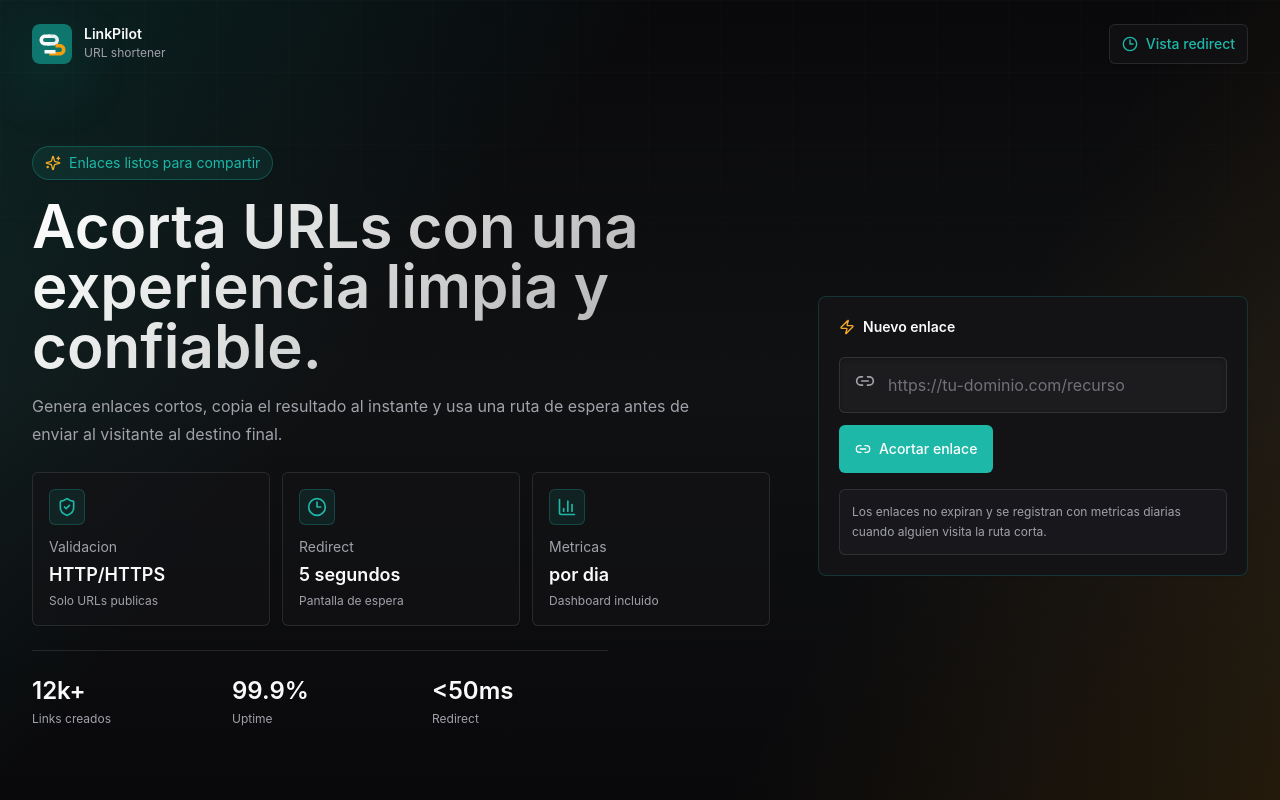
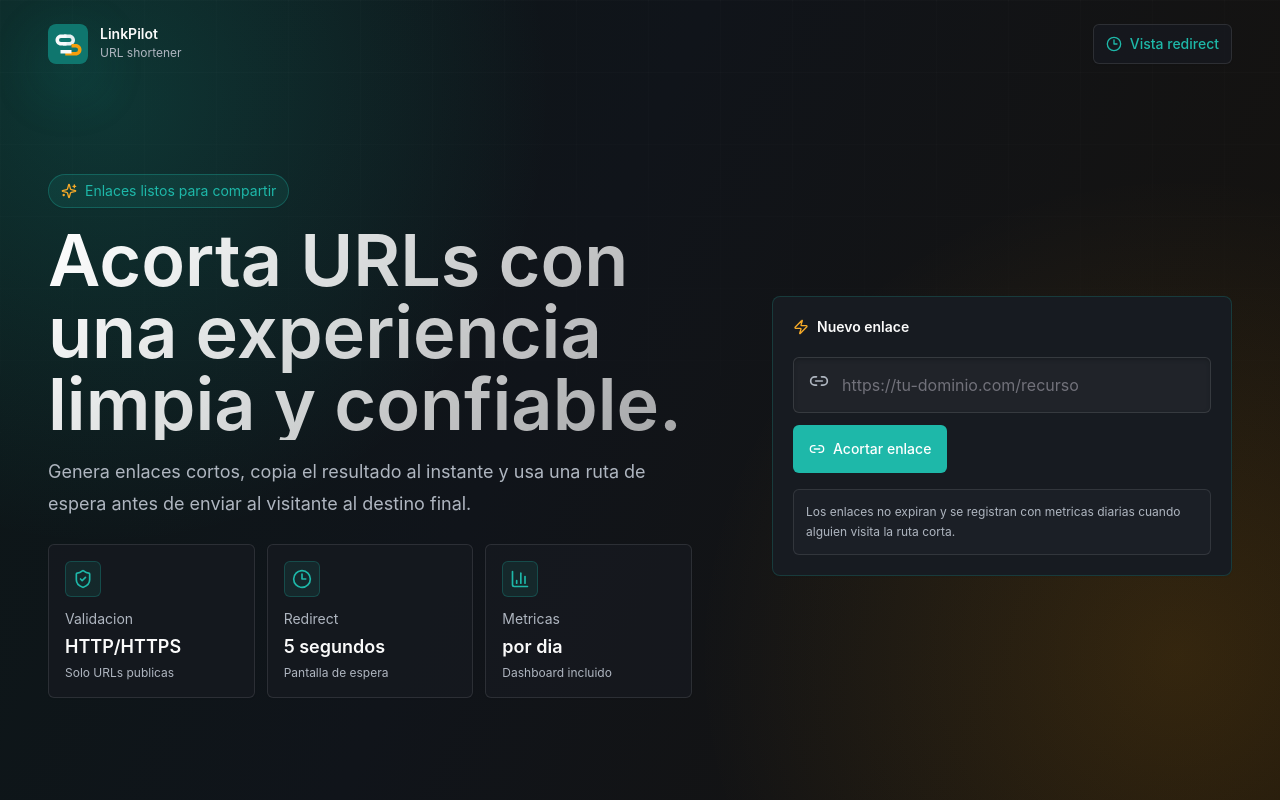
Before and after one commit to Naiker12/lp-web-app, a React (Vite) app: page / in a window 1280 px wide. Built offline with nearby package versions, Linux system fonts and the light colour scheme; no server answers.

Commit message:
Refine web app layout width and contrast

```diff
--- a/src/pages/HomePage.tsx
+++ b/src/pages/HomePage.tsx
@@ -10,7 +10,7 @@ export function HomePage() {
 
   return (
     <main className="app-shell">
-      <section className="relative mx-auto flex min-h-dvh w-full max-w-7xl flex-col gap-8 px-4 py-5 sm:px-6 sm:py-6 lg:px-8">
+      <section className="relative mx-auto flex min-h-dvh w-full max-w-[92rem] flex-col gap-8 px-4 py-5 sm:px-6 sm:py-6 lg:px-10 xl:px-12 2xl:max-w-[104rem]">
         <nav className="animate-soft-in flex items-center justify-between">
           <div className="flex items-center gap-3">
             <img alt="LinkPilot" className="brand-mark h-10 w-10 rounded-md" src="/logo.svg" />
@@ -28,23 +28,23 @@ export function HomePage() {
           </a>
         </nav>
 
-        <div className="grid flex-1 items-center gap-8 py-6 sm:py-8 lg:grid-cols-[minmax(0,1fr)_minmax(380px,430px)] lg:gap-12">
+        <div className="grid flex-1 items-center gap-8 py-6 sm:py-8 lg:grid-cols-[minmax(0,1.35fr)_minmax(390px,460px)] lg:gap-14 xl:gap-20">
           <div className="animate-fade-up grid gap-6">
             <div className="grid gap-4">
               <div className="inline-flex w-fit items-center gap-2 rounded-full border border-primary/30 bg-primary/10 px-3 py-1.5 text-sm text-primary shadow-sm">
                 <Sparkles className="h-4 w-4 text-accent" />
                 Enlaces listos para compartir
               </div>
-              <h1 className="hero-title max-w-3xl text-4xl font-semibold leading-tight tracking-normal sm:text-5xl lg:text-6xl">
+              <h1 className="hero-title max-w-4xl text-4xl font-semibold leading-tight tracking-normal sm:text-5xl lg:text-6xl xl:text-7xl">
                 Acorta URLs con una experiencia limpia y confiable.
               </h1>
-              <p className="max-w-2xl text-base leading-7 text-muted-foreground">
+              <p className="max-w-3xl text-base leading-7 text-muted-foreground sm:text-lg sm:leading-8">
                 Genera enlaces cortos, copia el resultado al instante y usa una ruta de espera antes de enviar al
                 visitante al destino final.
               </p>
             </div>
 
-            <div className="grid gap-3 sm:grid-cols-3">
+            <div className="grid gap-3 sm:grid-cols-3 xl:max-w-5xl">
               {[
                 { label: "Validacion", value: "HTTP/HTTPS", helper: "Solo URLs publicas", icon: ShieldCheck },
                 { label: "Redirect", value: "5 segundos", helper: "Pantalla de espera", icon: Clock3 },
@@ -62,19 +62,6 @@ export function HomePage() {
                   </div>
                 );
               })}
-            </div>
-
-            <div className="grid max-w-xl grid-cols-3 gap-3 border-t border-white/10 pt-6 sm:gap-6">
-              {[
-                ["12k+", "Links creados"],
-                ["99.9%", "Uptime"],
-                ["<50ms", "Redirect"],
-              ].map(([value, label]) => (
-                <div key={label}>
-                  <p className="text-xl font-semibold tracking-normal sm:text-2xl">{value}</p>
-                  <p className="mt-1 text-xs text-muted-foreground">{label}</p>
-                </div>
-              ))}
             </div>
           </div>
 
--- a/src/styles.css
+++ b/src/styles.css
@@ -4,16 +4,16 @@
 
 @layer base {
   :root {
-    --background: 240 5% 4%;
+    --background: 220 22% 7%;
     --foreground: 0 0% 98%;
-    --card: 240 6% 8%;
+    --card: 218 18% 11%;
     --card-foreground: 0 0% 98%;
     --primary: 174 72% 42%;
     --primary-foreground: 0 0% 100%;
-    --secondary: 240 5% 15%;
+    --secondary: 217 14% 17%;
     --secondary-foreground: 0 0% 98%;
-    --muted: 240 5% 13%;
-    --muted-foreground: 240 5% 65%;
+    --muted: 217 16% 15%;
+    --muted-foreground: 215 12% 72%;
     --accent: 38 92% 56%;
     --accent-foreground: 32 80% 12%;
     --destructive: 0 72% 51%;
@@ -56,9 +56,9 @@
     position: relative;
     overflow-x: hidden;
     background:
-      linear-gradient(130deg, rgba(20, 184, 166, 0.14), transparent 34%),
-      linear-gradient(300deg, rgba(245, 158, 11, 0.11), transparent 32%),
-      linear-gradient(180deg, #09090b 0%, #101113 48%, #09090b 100%);
+      radial-gradient(circle at 8% 12%, rgba(20, 184, 166, 0.2), transparent 28rem),
+      radial-gradient(circle at 92% 82%, rgba(245, 158, 11, 0.14), transparent 30rem),
+      linear-gradient(115deg, #0c1718 0%, #10141a 43%, #16120d 100%);
   }
 
   .app-shell::before {
@@ -93,9 +93,9 @@
   }
 
   .glass-card {
-    background: rgba(24, 24, 27, 0.72);
-    border-color: rgba(255, 255, 255, 0.11);
-    box-shadow: 0 24px 80px rgba(0, 0, 0, 0.42);
+    background: rgba(18, 25, 32, 0.78);
+    border-color: rgba(255, 255, 255, 0.14);
+    box-shadow: 0 24px 80px rgba(0, 0, 0, 0.32);
     backdrop-filter: blur(16px);
   }
 
```
